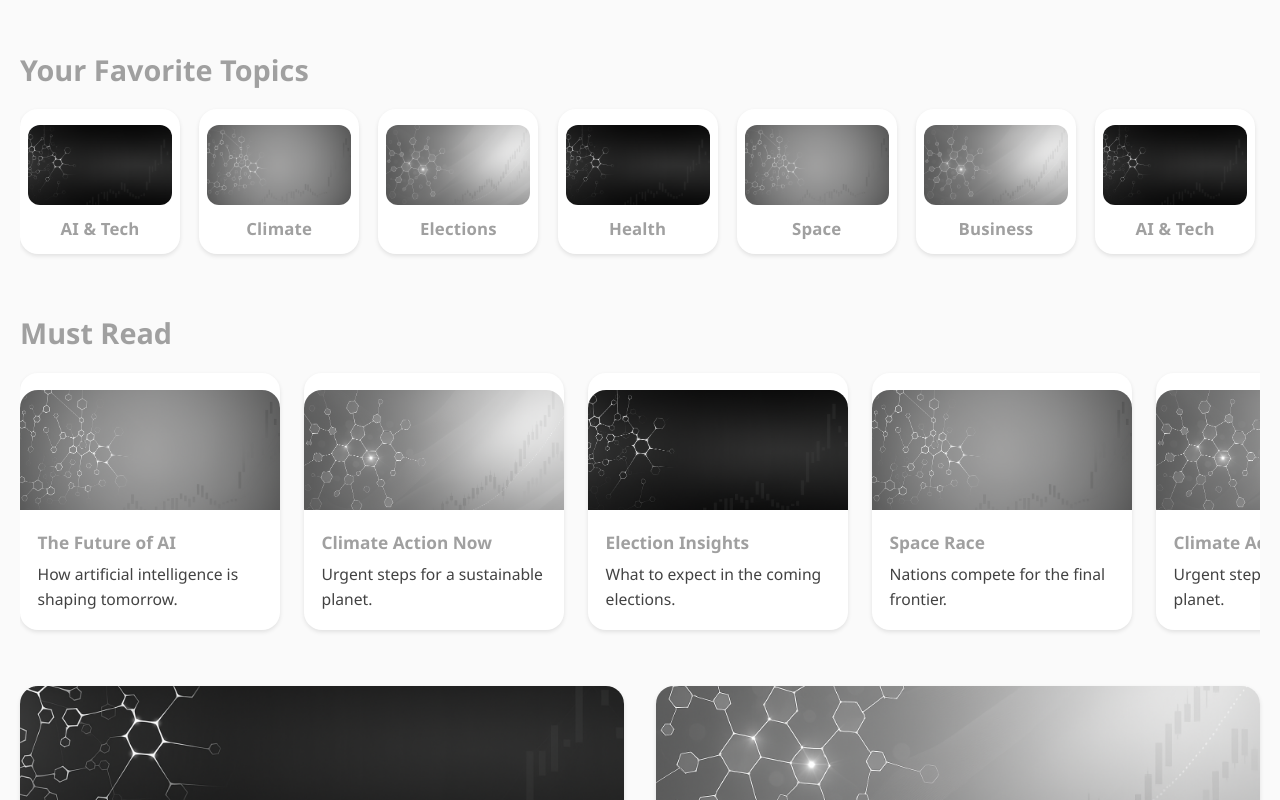
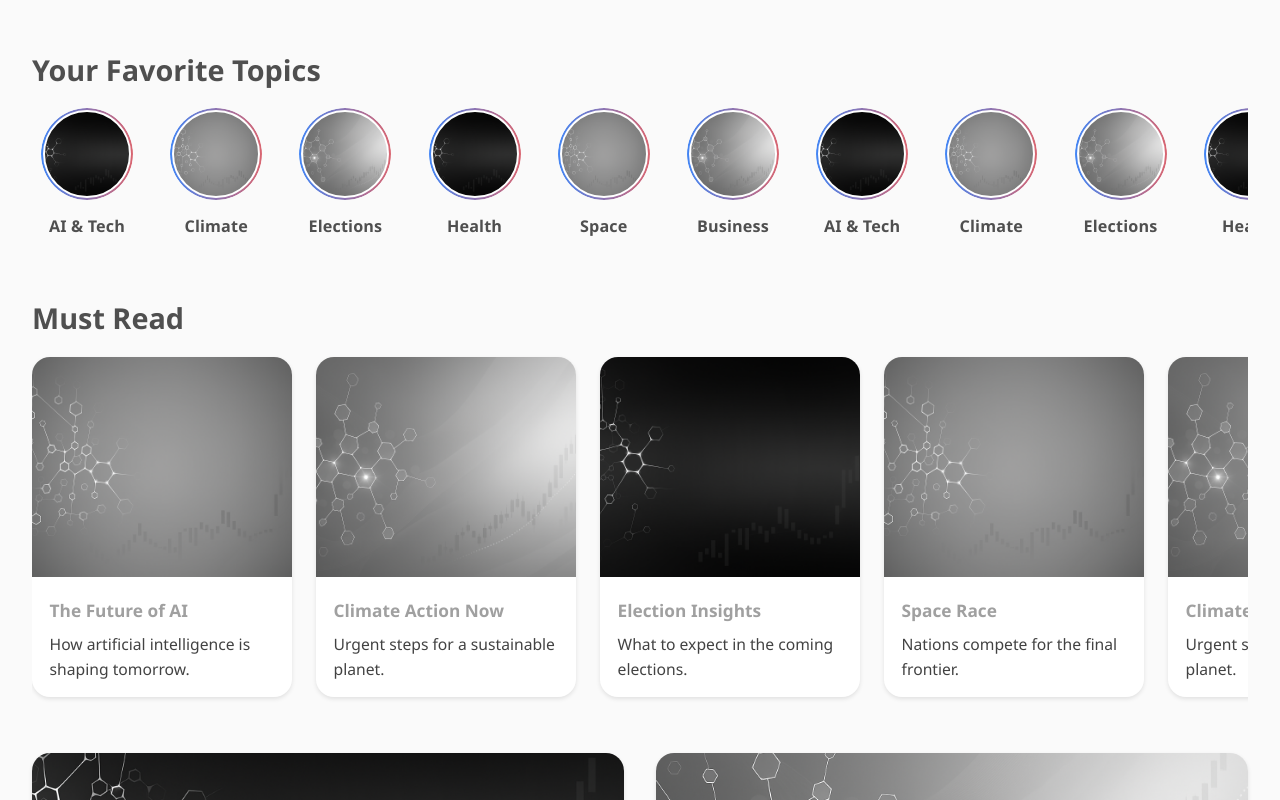
Before and after one commit to ayush-sleeping/DailyBuzz, a React (Vite) app: page /DailyBuzz/search/1 in a window 1280 px wide. Shown: the part 1120-1920 px from the top of the page. Built offline with nearby package versions, Linux system fonts and the light colour scheme.

Commit message:
changes related to padding

```diff
--- a/src/components/FavoriteTopicsSlider/FavoriteTopicsSlider.css
+++ b/src/components/FavoriteTopicsSlider/FavoriteTopicsSlider.css
@@ -3,12 +3,12 @@
   max-width: 1400px;
   margin-left: auto;
   margin-right: auto;
-  padding: 0 20px;
+    padding: 0 2rem;
 }
 .favorite-topics-title {
     font-size: 1.8rem;
     font-weight: 600;
-    color: #A0A0A0;
+    color: #4f4f4f;
     margin: 0;
 }
 .favorite-topics-slider {
@@ -24,32 +24,52 @@
   max-width: 1400px;
 }
 .favorite-topic-card {
-  min-width: 160px;
-  max-width: 180px;
-  background: #fff;
-  border-radius: 18px;
+  min-width: 110px;
+  max-width: 120px;
+  background: none;
+  border: none;
+  box-shadow: none;
   display: flex;
   flex-direction: column;
   align-items: center;
-  padding: 1rem 0.5rem 0.7rem 0.5rem;
-  transition: box-shadow 0.18s, transform 0.18s;
+  padding: 0;
   cursor: pointer;
-    box-shadow: 0 2px 4px rgba(0, 0, 0, 0.1);
+  transition: transform 0.18s;
 }
 .favorite-topic-card:hover {
-  transform: translateY(-4px) scale(1.04);
+  transform: translateY(-4px) scale(1.06);
 }
 .favorite-topic-img {
-  width: 100%;
-  height: 80px;
+  width: 90px;
+  height: 90px;
   background-size: cover;
   background-position: center;
-  border-radius: 12px;
+  border-radius: 50%;
   margin-bottom: 0.7rem;
+  border: 3px solid #fff;
+  position: relative;
+  z-index: 1;
+}
+.favorite-topic-img::before {
+  content: '';
+  position: absolute;
+  inset: -4px;
+  border-radius: 50%;
+  padding: 2px;
+  background: linear-gradient(to right, #4285f4, #d96570);
+  -webkit-mask:
+    linear-gradient(#fff 0 0) content-box,
+    linear-gradient(#fff 0 0);
+  -webkit-mask-composite: xor;
+  mask-composite: exclude;
+  pointer-events: none;
+  z-index: 0;
 }
 .favorite-topic-label {
-  font-size: 1.05rem;
+  font-size: 1.01rem;
   font-weight: 600;
-  color: #A0A0A0;
+  color: #4f4f4f;
   letter-spacing: 0.01em;
+  margin-top: 0.2rem;
+  text-align: center;
 }
--- a/src/components/Footer/Footer.css
+++ b/src/components/Footer/Footer.css
@@ -31,6 +31,7 @@
     padding: 0 2rem;
     position: relative;
     z-index: 10;
+    margin-bottom: 20px;
 }
 
 .footer-floating {
--- a/src/components/Header/Header.css
+++ b/src/components/Header/Header.css
@@ -15,25 +15,6 @@
   transition: all 0.2s ease;
   z-index: 1;
   overflow: hidden;
-}
-
-.get-in-touch-toggle::before {
-  content: '';
-  position: absolute;
-  inset: 0;
-  border-radius: 50px;
-  padding: 2px;
-  background: linear-gradient(to right, #4285f4, #d96570);
-  -webkit-mask:
-    linear-gradient(#fff 0 0) content-box,
-    linear-gradient(#fff 0 0);
-  -webkit-mask-composite: xor;
-  mask-composite: exclude;
-  mask:
-    linear-gradient(#fff 0 0) content-box,
-    linear-gradient(#fff 0 0);
-  pointer-events: none;
-  z-index: 0;
 }
 
 .get-in-touch-toggle:hover {
--- a/src/components/MustReadSlider/MustReadSlider.css
+++ b/src/components/MustReadSlider/MustReadSlider.css
@@ -1,14 +1,14 @@
 .must-read-section {
   margin: 2.5rem 0 1.5rem 0;
   max-width: 1400px;
-  padding: 0 20px;
   margin-left: auto;
   margin-right: auto;
+    padding: 0 2rem;
 }
 .must-read-title {
     font-size: 1.8rem;
     font-weight: 600;
-    color: #A0A0A0;
+    color: #4f4f4f;
     margin: 0;
 }
 .must-read-slider {
@@ -28,7 +28,6 @@
   display: flex;
   flex-direction: column;
   align-items: flex-start;
-  padding: 1.1rem 0 1.1rem 0;
   transition: box-shadow 0.18s, transform 0.18s;
   cursor: pointer;
     box-shadow: 0 2px 4px rgba(0, 0, 0, 0.1);
@@ -38,7 +37,7 @@
 }
 .must-read-img {
   width: 100%;
-  height: 120px;
+  height: 220px;
   background-size: cover;
   background-position: center;
   border-radius: 18px 18px 0 0;
@@ -56,6 +55,6 @@
 .must-read-summary {
   font-size: 0.98rem;
   color: #222;
-  margin: 0;
+    margin: 0.5rem 0 0.9rem 0;
   opacity: 0.85;
 }
--- a/src/components/News/NewsGrid.css
+++ b/src/components/News/NewsGrid.css
@@ -6,7 +6,7 @@
 .news-container {
   max-width: 1400px;
   margin: 0 auto;
-  padding: 0 20px;
+    padding: 0 2rem;
 }
 
 .news-header {
--- a/src/components/SplitTopics/SplitTopics.css
+++ b/src/components/SplitTopics/SplitTopics.css
@@ -1,9 +1,9 @@
 .split-topics-section {
   margin: 2.5rem 0 1.5rem 0;
   max-width: 1400px;
-  padding: 0 20px;
   margin-left: auto;
   margin-right: auto;
+    padding: 0 2rem;
 }
 .split-topics-grid {
   display: flex;
@@ -22,7 +22,7 @@
 }
 .split-topic-img {
   width: 100%;
-  height: 120px;
+  height: 220px;
   background-size: cover;
   background-position: center;
 }
```
